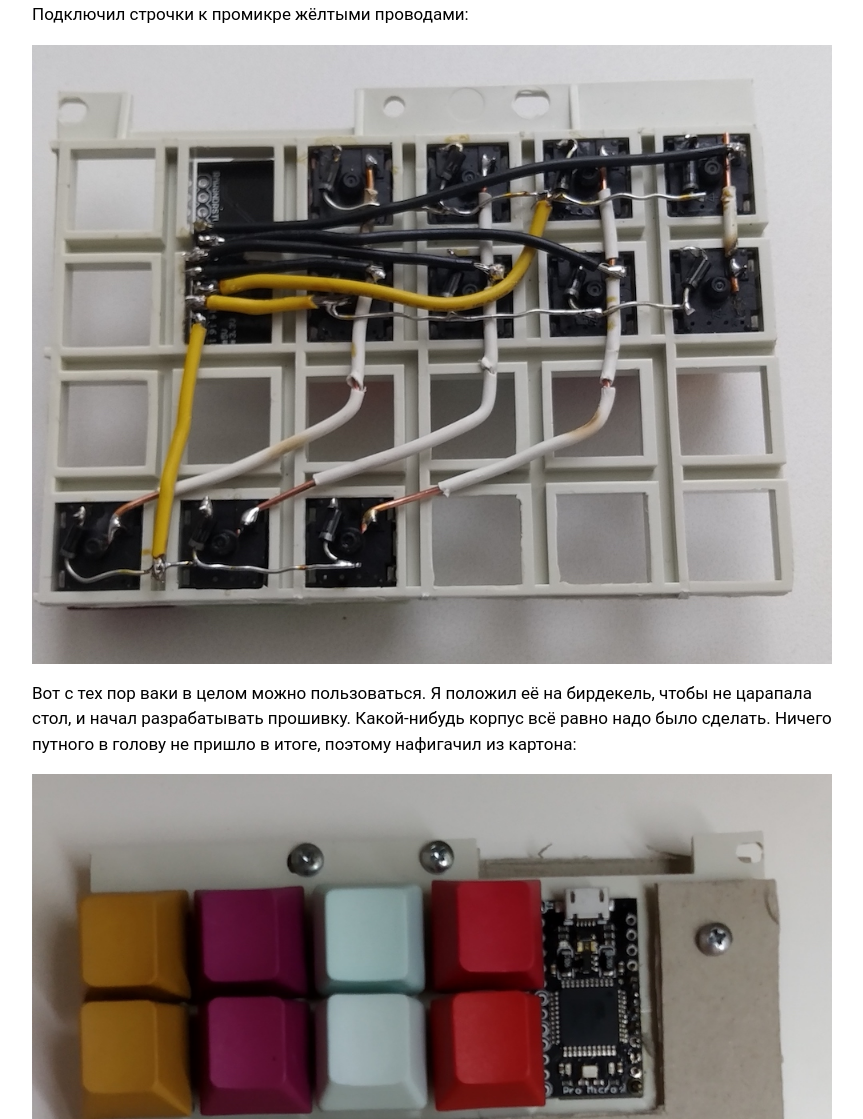
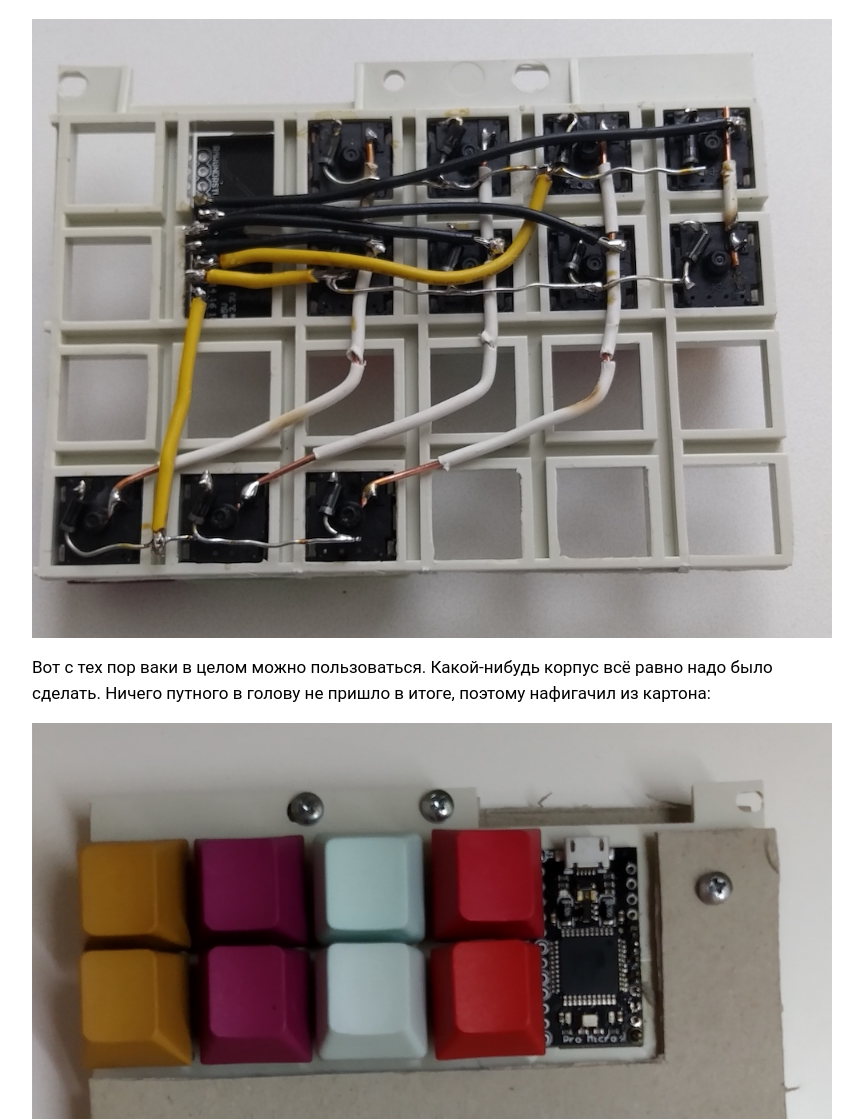
Before and after one commit to bouncepaw/bouncepaw.github.io, a Jekyll site: the page built from _posts/2019-05-04-wakizashi-build-log.md, in a window 1280 px wide and 1400 px high, scrolled down 8168 px. Shown: the part 281-1400 px from the top of the window, without its empty margins (208-1071 px from the left). Built offline with Jekyll 4.4.1, drawn with Linux system fonts in a browser that asks for light colours; some of the changed text lies outside the part shown; grey boxes are pictures that could not be loaded.

Commit message:
Minor update waki build log

```diff
--- a/_posts/2019-05-04-wakizashi-build-log.md
+++ b/_posts/2019-05-04-wakizashi-build-log.md
@@ -86,16 +86,15 @@ layout:    ru
 
 ![](/data/img/waki-build/12-columns-connected.jpg)
 
-Подключил строчки к промикре жёлтыми проводами:
+Подключил строчки к промикре жёлтыми проводами и откусил лишнее:
 
 ![](/data/img/waki-build/13-rows-connected.jpg)
 
-Вот с тех пор ваки в целом можно пользоваться. Я положил её на бирдекель, чтобы
-не царапала стол, и начал разрабатывать прошивку. Какой-нибудь корпус всё равно
+Вот с тех пор ваки в целом можно пользоваться. Какой-нибудь корпус всё равно
 надо было сделать. Ничего путного в голову не пришло в итоге, поэтому нафигачил
 из картона:
 
-![](/data/img/waki-build/14-shit-and-sticks.jpg) <!-- говорящее название, huh -->
+![](/data/img/waki-build/14-shit-and-sticks.jpg) <!-- говорящее название :) -->
 
 Снизу я наклеил те антискользящие штуки:
 
```
Also changed, not shown: other parts of _posts/2019-05-04-wakizashi-build-log.md (+4 -4 lines).
